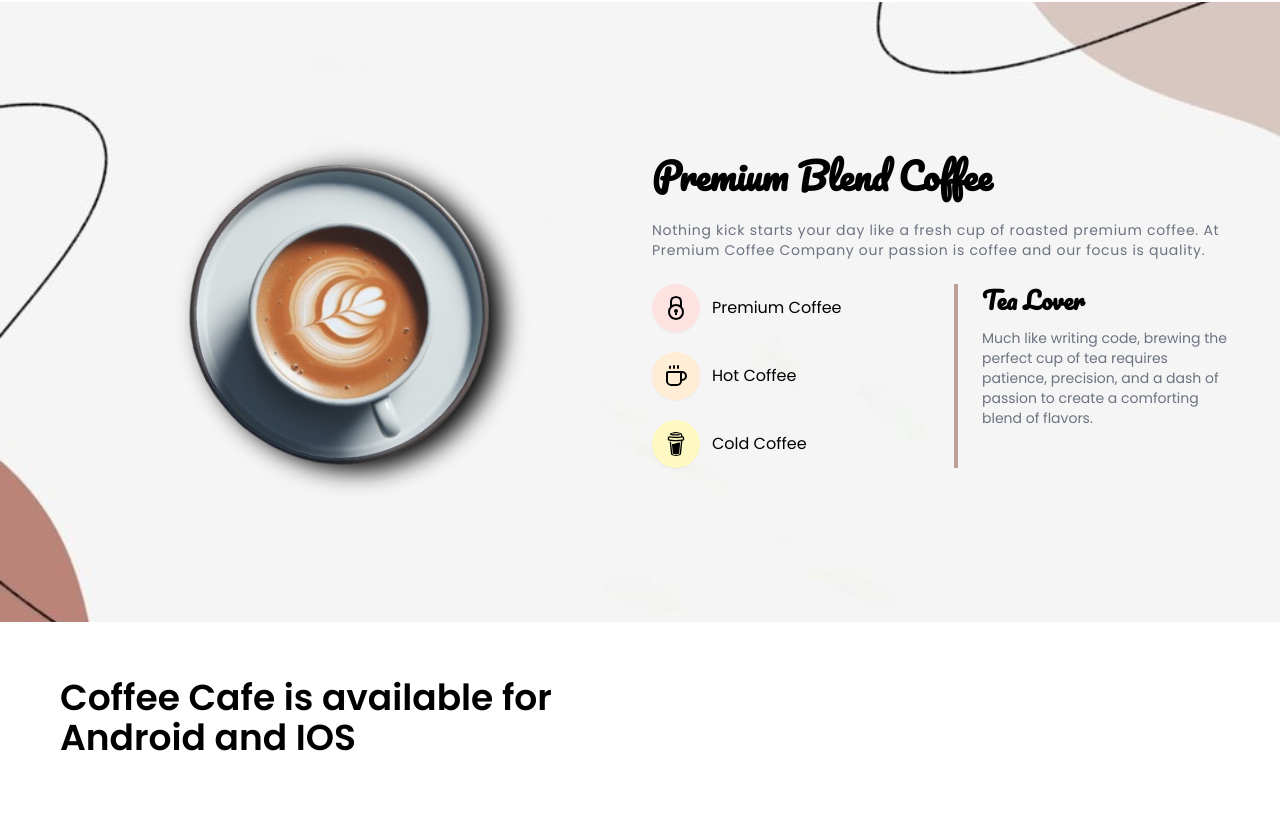
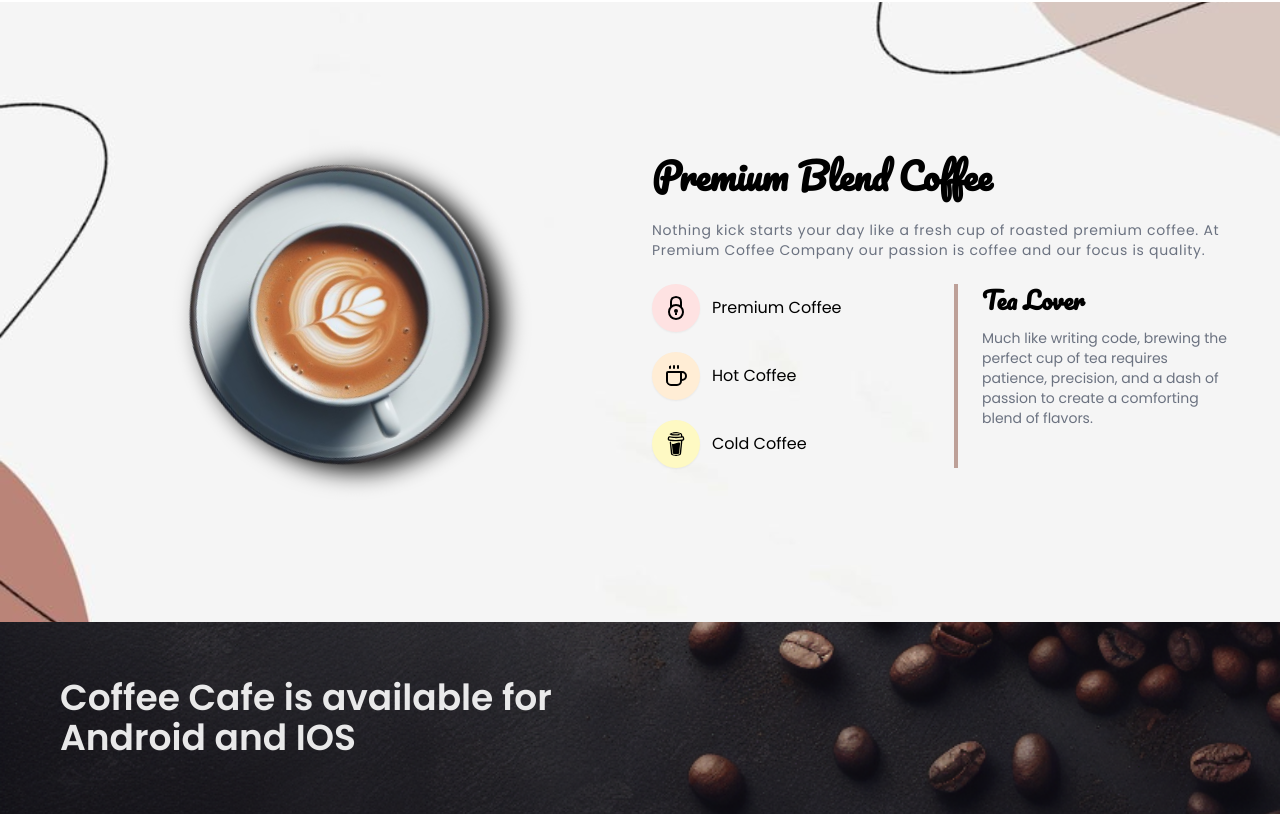
Before and after one commit to aadarshraj02/Coffee-cafe, a React (Vite) app: page / in a window 1280 px wide. Shown: the part 1088-1902 px from the top of the page. Built offline with nearby package versions, Linux system fonts and the light colour scheme; a web font is replaced by a local one.

Commit message:
added bg and updated text color to white

```diff
--- a/src/components/AppStore.jsx
+++ b/src/components/AppStore.jsx
@@ -10,11 +10,11 @@ const backgroundStyle = {
 const AppStore = () => {
   return (
     <>
-      <div className="py-14">
+      <div className="py-14" style={backgroundStyle}>
         <div className="container">
           <div className="grid grid-cols-1 sm:grid-cols-2 gap-4 items-center">
             <div>
-              <h1 className="text-2xl text-center sm:text-left sm:text-4xl font-semibold pl-3">
+              <h1 className="text-2xl text-center sm:text-left sm:text-4xl font-semibold pl-3 text-white/90">
                 Coffee Cafe is available for Android and IOS
               </h1>
             </div>
```
